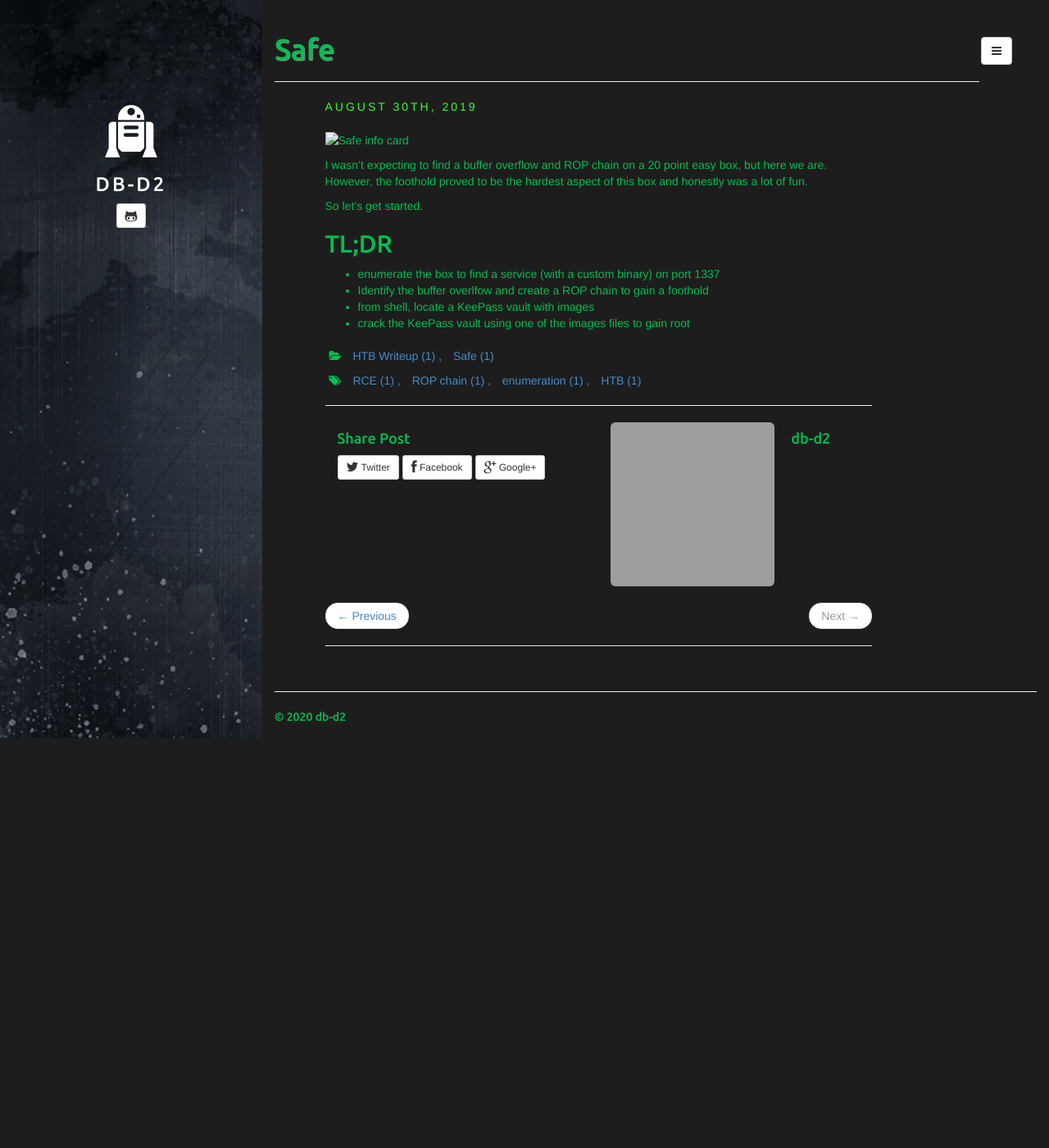
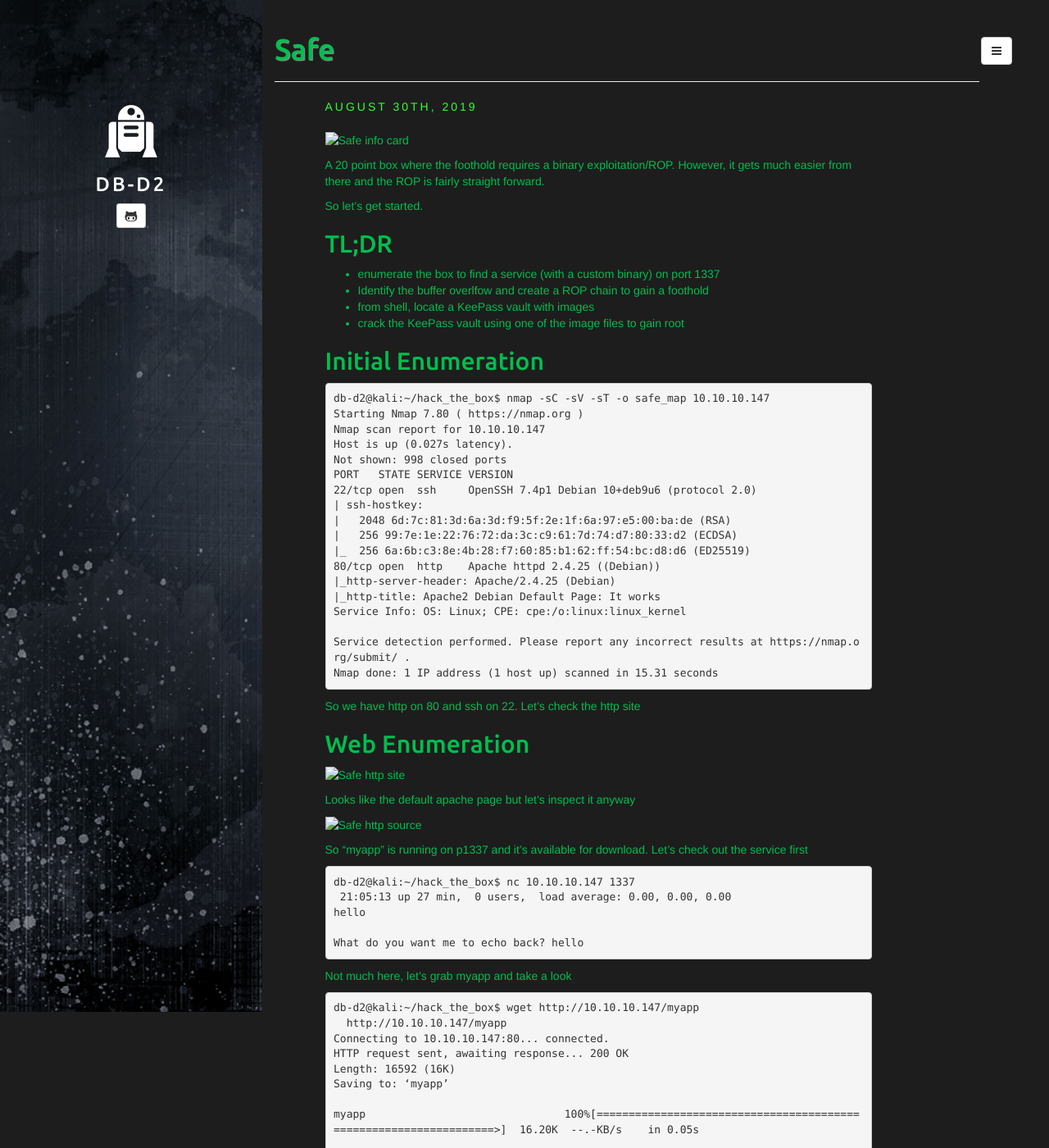
Before and after one commit to db-d2/db-d2.github.io, a Jekyll site: the page built from _posts/2019-08-30-safe.md, in a window 1280 px wide and 1400 px high. Shown: the whole window at 82% size. Built offline with Jekyll 4.4.1, drawn with Linux system fonts in a browser that asks for light colours; some of the changed text lies outside the part shown; grey boxes are pictures that could not be loaded.

Commit message:
safe_partial

````diff
--- a/_posts/2019-08-30-safe.md
+++ b/_posts/2019-08-30-safe.md
@@ -9,7 +9,7 @@ comments: true
 
 ![Safe info card](../images/safe_card.png)
 
-I wasn't expecting to find a buffer overflow and ROP chain on a 20 point easy box, but here we are. However, the foothold proved to be the hardest aspect of this box and honestly was a lot of fun.
+A 20 point box where the foothold requires a binary exploitation/ROP. However, it gets much easier from there and the ROP is fairly straight forward.
 
 So let's get started.
 
@@ -18,4 +18,78 @@ So let's get started.
 * enumerate the box to find a service (with a custom binary) on port 1337
 * Identify the buffer overlfow and create a ROP chain to gain a foothold
 * from shell, locate a KeePass vault with images
-* crack the KeePass vault using one of the images files to gain root
+* crack the KeePass vault using one of the image files to gain root
+
+## Initial Enumeration
+
+``` {line-numbers}
+db-d2@kali:~/hack_the_box$ nmap -sC -sV -sT -o safe_map 10.10.10.147
+Starting Nmap 7.80 ( https://nmap.org )
+Nmap scan report for 10.10.10.147
+Host is up (0.027s latency).
+Not shown: 998 closed ports
+PORT   STATE SERVICE VERSION
+22/tcp open  ssh     OpenSSH 7.4p1 Debian 10+deb9u6 (protocol 2.0)
+| ssh-hostkey:
+|   2048 6d:7c:81:3d:6a:3d:f9:5f:2e:1f:6a:97:e5:00:ba:de (RSA)
+|   256 99:7e:1e:22:76:72:da:3c:c9:61:7d:74:d7:80:33:d2 (ECDSA)
+|_  256 6a:6b:c3:8e:4b:28:f7:60:85:b1:62:ff:54:bc:d8:d6 (ED25519)
+80/tcp open  http    Apache httpd 2.4.25 ((Debian))
+|_http-server-header: Apache/2.4.25 (Debian)
+|_http-title: Apache2 Debian Default Page: It works
+Service Info: OS: Linux; CPE: cpe:/o:linux:linux_kernel
+
+Service detection performed. Please report any incorrect results at https://nmap.org/submit/ .
+Nmap done: 1 IP address (1 host up) scanned in 15.31 seconds
+```
+
+So we have http on 80 and ssh on 22. Let's check the http site
+
+## Web Enumeration
+
+![Safe http site](../images/safe_http.png)
+
+Looks like the default apache page but let's inspect it anyway
+
+![Safe http source](../images/safe_http_src.png)
+
+So "myapp" is running on p1337 and it's available for download. Let's check out the service first
+
+``` {line-numbers}
+db-d2@kali:~/hack_the_box$ nc 10.10.10.147 1337
+ 21:05:13 up 27 min,  0 users,  load average: 0.00, 0.00, 0.00
+hello
+
+What do you want me to echo back? hello
+```
+
+Not much here, let's grab myapp and take a look
+
+``` {line-numbers}
+db-d2@kali:~/hack_the_box$ wget http://10.10.10.147/myapp
+  http://10.10.10.147/myapp
+Connecting to 10.10.10.147:80... connected.
+HTTP request sent, awaiting response... 200 OK
+Length: 16592 (16K)
+Saving to: ‘myapp’
+
+myapp                               100%[==================================================================>]  16.20K  --.-KB/s    in 0.05s
+
+db-d2@kali:~/hack_the_box$ sudo chmod +x myapp
+[sudo] password for db-d2:
+
+db-d2@kali:~/hack_the_box$ ./myapp
+ 21:43:47 up 58 min,  3 users,  load average: 0.01, 0.01, 0.00
+
+What do you want me to echo back? bob
+bob
+```
+## Myapp
+Okay so we have a pretty basic app that starts off with uptime,
+takes input and echos it back. Let's see if we have a buffer overflow in here
+
+```
+What do you want me to echo back? yipyipyipyipyipyipyipyipyipyip...
+...
+Segmentation fault
+```
````
Also changed, not shown: images/safe_http.png (added), images/safe_http_src.png (added), images/safe_nmap.png (added).
